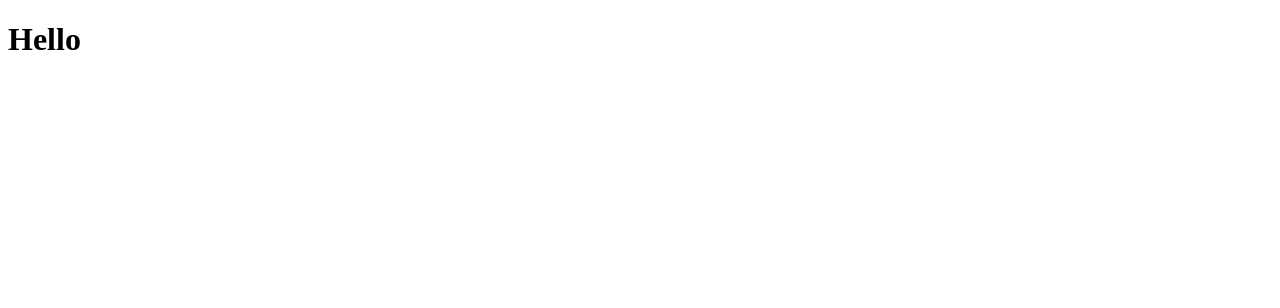
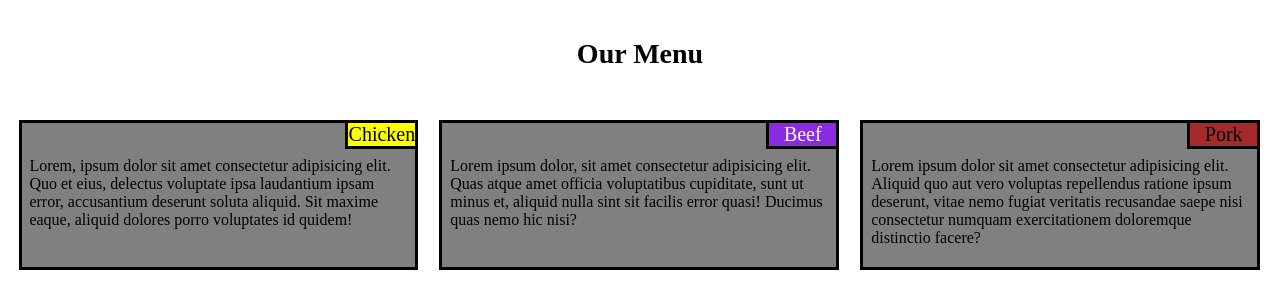
Before and after one commit to AndrewChiziba/html-css-javascript-basics, a plain HTML site: page index.html in a window 1280 px wide. Drawn offline with Linux system fonts and the light colour scheme.

Commit message:
font size updates

```diff
--- a/index.html
+++ b/index.html
@@ -1,11 +1,59 @@
 <!DOCTYPE html>
 <html lang="en">
+
 <head>
     <meta charset="UTF-8">
-    <meta name="viewport" content="width=device-width, initial-scale=1.0">
-    <title>Document</title>
+    <meta name="viewport" content="width=device-width, initial-scale=1">
+    <title>Simple Restuarant</title>
+    <link rel="stylesheet" href="/mod2-solution/css/site.css">
 </head>
+
 <body>
-    <h1>Hello</h1>
+    <h1>Our Menu</h1>
+
+    <div class="row">
+
+        <div class="col-lg-4 col-md-6">
+            <div class="item">
+                <div id="itemTitle1" class="itemTitle">
+                    Chicken
+                </div>
+                <div class="itemDesc">
+                    Lorem, ipsum dolor sit amet consectetur adipisicing elit. Quo et eius, delectus voluptate ipsa
+                    laudantium ipsam error, accusantium deserunt soluta aliquid. Sit maxime eaque, aliquid dolores porro
+                    voluptates id quidem!
+                </div>
+            </div>
+        </div>
+
+        <div class="col-lg-4 col-md-6">
+            <div class="item">
+                <div id="itemTitle2" class="itemTitle">
+                    Beef
+                </div>
+                <div class="itemDesc">
+                    Lorem ipsum dolor, sit amet consectetur adipisicing elit. Quas atque amet officia voluptatibus
+                    cupiditate, sunt ut minus et, aliquid nulla sint sit facilis error quasi! Ducimus quas nemo hic
+                    nisi?
+                </div>
+            </div>
+        </div>
+
+        <div class="col-lg-4 col-md-12">
+            <div class="item">
+                <div id="itemTitle3" class="itemTitle">
+                    Pork
+                </div>
+                <div class="itemDesc">
+                    Lorem ipsum dolor sit amet consectetur adipisicing elit. Aliquid quo aut vero voluptas repellendus
+                    ratione ipsum deserunt, vitae nemo fugiat veritatis recusandae saepe nisi consectetur numquam
+                    exercitationem doloremque distinctio facere?
+                </div>
+            </div>
+        </div>
+
+    </div>
+
 </body>
+
 </html>
--- /dev/null
+++ b/mod2-solution/css/site.css
@@ -0,0 +1,86 @@
+*{
+  box-sizing: border-box;
+  font-size: 16px;
+}
+
+
+h1{
+  text-align: center;
+  font-size: 1.75em;
+  margin-top: 3%;
+  margin-bottom: 4%;
+}
+
+.item{
+  border: 3px solid black;
+  background-color: gray;
+  width: 95%;
+  height: 150px;
+  position: relative;
+
+  margin-right: auto;
+  margin-left: auto;
+
+  margin-bottom: 24.2px;
+  overflow: hidden;
+}
+
+.itemTitle{
+  position: relative;
+  border-bottom: 3px solid black;
+  border-left: 3px solid black;
+
+  float: right;
+  text-align: center;
+  width:70px;
+
+  font-size: 1.25em;
+}
+
+.itemDesc{
+  padding: 2%;
+  clear: right;
+}
+
+
+
+#itemTitle1{
+  background-color: yellow;
+  color: black;
+}
+#itemTitle2{
+  background-color: blueviolet;
+  color:white;
+}
+#itemTitle3{
+  background-color: brown;
+}
+/* grid-sizing */
+.row{
+  width: 100%;
+}
+
+/* mid-devices */
+@media(min-width:768px) and (max-width:991px){
+  .col-md-6{
+    float: left;
+    width:50%;
+  }
+
+  .col-md-12{
+    float: left;
+    width: 100%;
+  }
+
+  .col-md-12 .item{
+    width:97.5%;
+  }
+}
+
+/* large-devices */
+@media(min-width:992px){
+  .col-lg-4 {
+    float: left;
+    width: 33.3%;
+  }
+}
```
